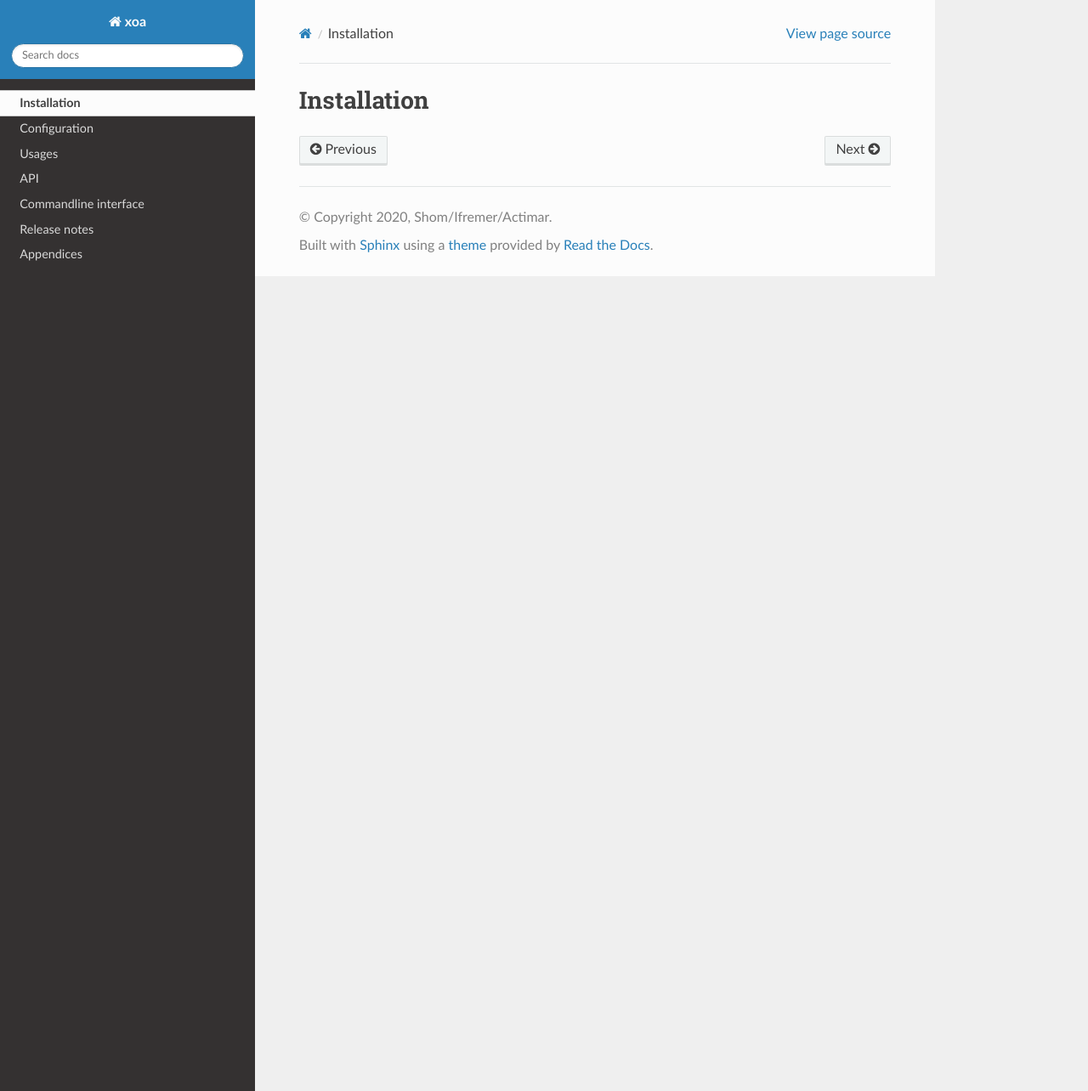
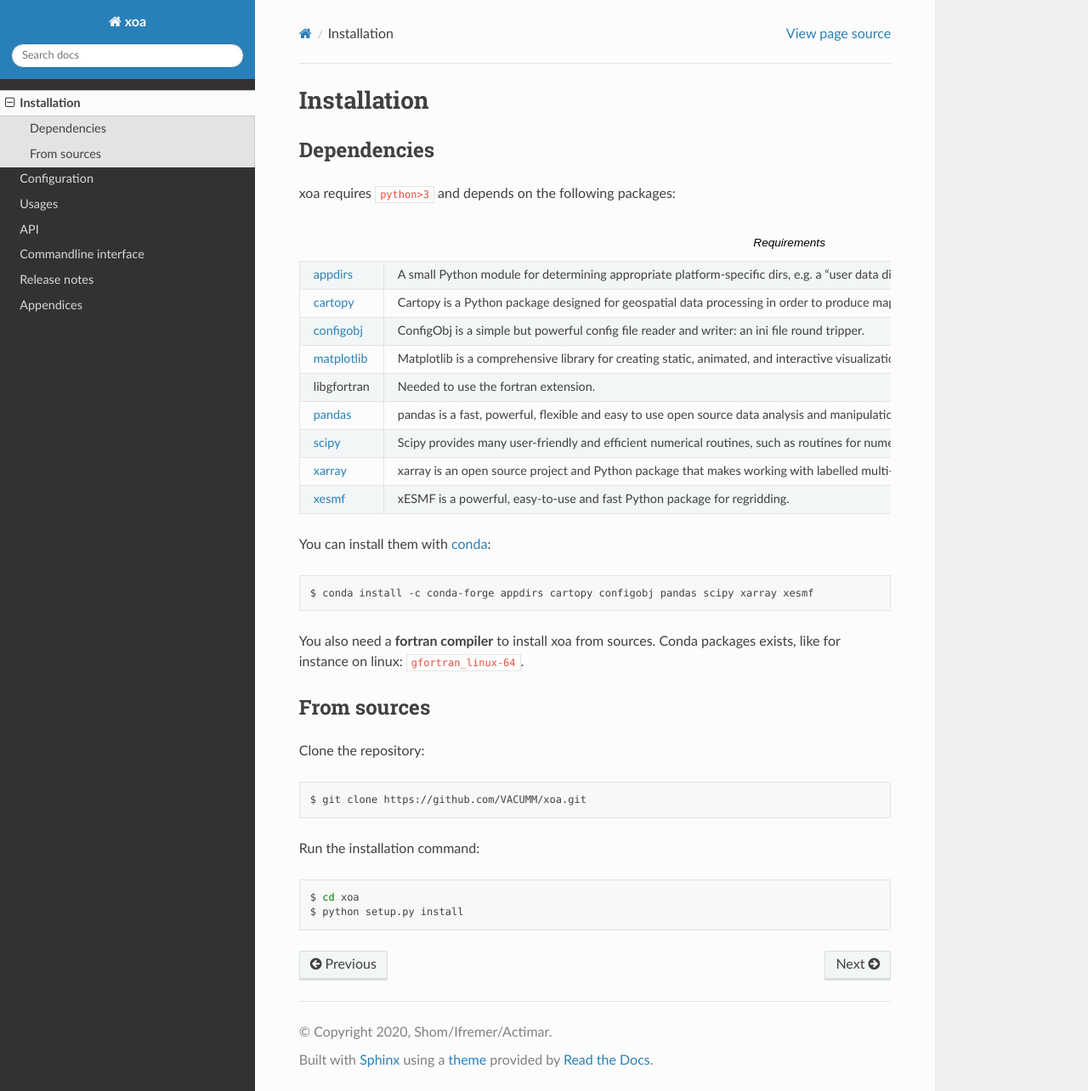
Before and after one commit to shom-fr/xoa, a Sphinx documentation site: the page built from doc/install.rst, in a window 1280 px wide and 1284 px high. Shown: the whole window at 85% size. Built offline with Sphinx 7.4.7 and the Read the Docs theme 2.0.0, drawn with Linux system fonts in a browser that asks for light colours.

Commit message:
Add install to doc

```diff
--- a/doc/install.rst
+++ b/doc/install.rst
@@ -1,2 +1,60 @@
 Installation
 ============
+
+.. highlight:: bash
+
+Dependencies
+------------
+
+xoa requires ``python>3`` and depends on the following packages:
+
+.. list-table:: Requirements
+   :widths: 10 90
+
+   * - `appdirs <http://github.com/ActiveState/appdirs>`_
+     - A small Python module for determining appropriate platform-specific
+       dirs, e.g. a "user data dir".
+   * - `cartopy <https://scitools.org.uk/cartopy/docs/latest/>`_
+     - Cartopy is a Python package designed for geospatial data processing in
+       order to produce maps and other geospatial data analyses.
+   * - `configobj <https://configobj.readthedocs.io/en/latest/configobj.html>`_
+     - ConfigObj is a simple but powerful config file reader and writer:
+       an ini file round tripper.
+   * - `matplotlib <https://matplotlib.org/>`_
+     - Matplotlib is a comprehensive library for creating static, animated,
+       and interactive visualizations in Python.
+   * - libgfortran
+     - Needed to use the fortran extension.
+   * - `pandas <https://pandas.pydata.org/>`_
+     - pandas is a fast, powerful, flexible and easy to use open source
+       data analysis and manipulation tool, built on top of the
+       Python programming language.
+   * - `scipy <https://www.scipy.org/scipylib/index.html>`_
+     - Scipy provides many user-friendly and efficient numerical routines,
+       such as routines for numerical integration, interpolation,
+       optimization, linear algebra, and statistics.
+   * - `xarray <http://xarray.pydata.org/en/stable/>`_
+     - xarray is an open source project and Python package that makes working
+       with labelled multi-dimensional arrays simple, efficient, and fun!
+   * - `xesmf <https://xesmf.readthedocs.io/en/latest/>`_
+     - xESMF is a powerful, easy-to-use and fast Python package for regridding.
+
+You can install them with `conda <https://docs.conda.io/en/latest/>`_::
+
+    $ conda install -c conda-forge appdirs cartopy configobj pandas scipy xarray xesmf
+
+You also need a **fortran compiler** to install xoa from sources.
+Conda packages exists, like for instance on linux: ``gfortran_linux-64``.
+
+
+From sources
+------------
+
+Clone the repository::
+
+    $ git clone https://github.com/VACUMM/xoa.git
+
+Run the installation command::
+
+    $ cd xoa
+    $ python setup.py install
```
